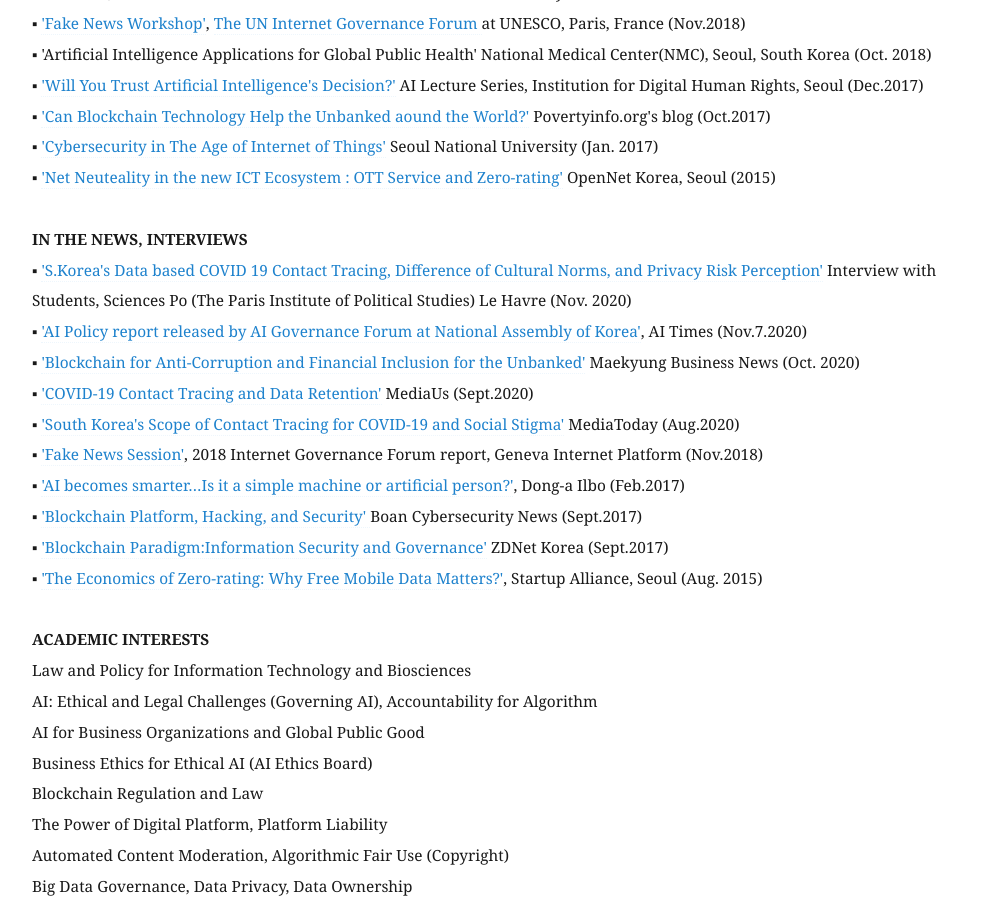
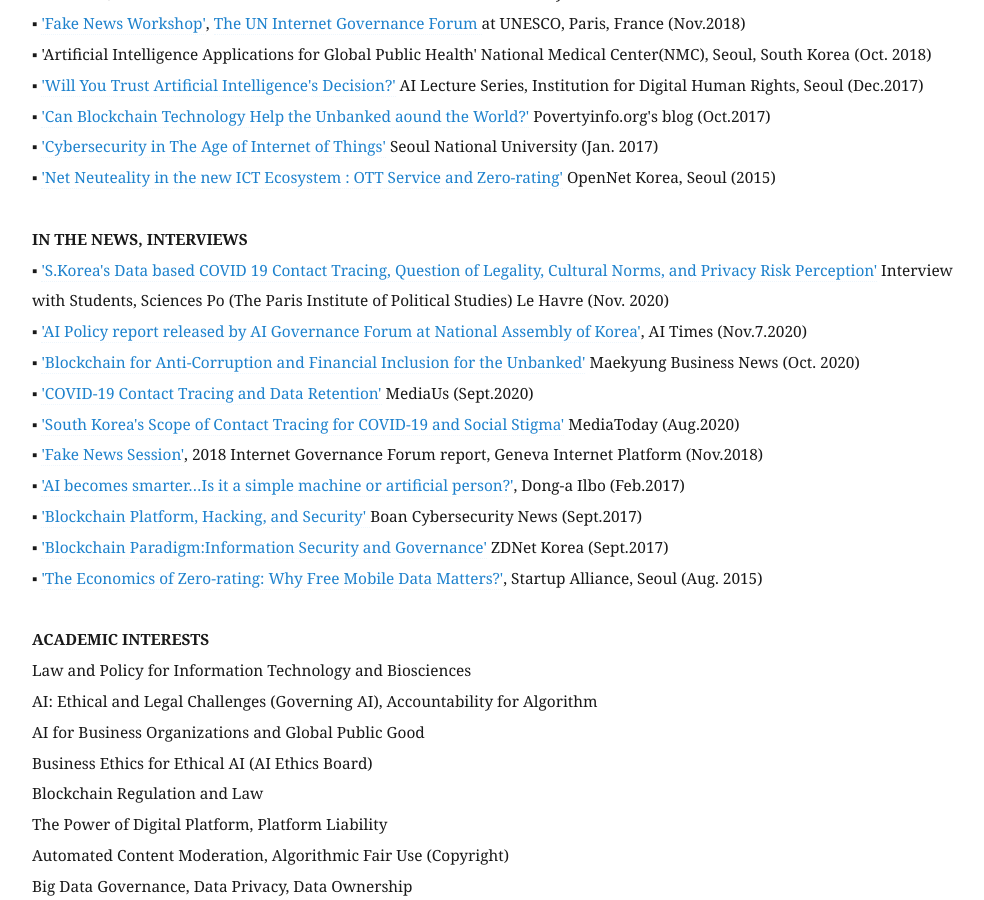
Before and after one commit to eunchangchoi/eunchangchoi.github.io, a Jekyll site: the page built from index.md, in a window 1280 px wide and 900 px high, scrolled down 3747 px. Shown: the whole window, without its empty margins (68-1052 px from the left). Built offline with Jekyll 4.4.1, drawn with Linux system fonts in a browser that asks for light colours.

Commit message:
Update index.md

```diff
--- a/index.md
+++ b/index.md
@@ -81,7 +81,7 @@
 ▪ <a href="https://opennet.or.kr/wp-content/uploads/2015/08/발표자료-Net-Neutrality-OTT-Zero-ratinghandout-2015812-.pdf">'Net Neuteality in the new ICT Ecosystem : OTT Service and Zero-rating'</a> OpenNet Korea, Seoul (2015) <br>
   <br>
  <strong> IN THE NEWS, INTERVIEWS</strong> <br>
-▪ <a href="https://soundcloud.com/zion-lee-310060380/digikorea#t=22:52"> 'S.Korea's Data based COVID 19 Contact Tracing, Difference of Cultural Norms, and Privacy Risk Perception'</a> Interview with Students, Sciences Po (The Paris Institute of Political Studies) Le Havre (Nov. 2020) <br>
+▪ <a href="https://soundcloud.com/zion-lee-310060380/digikorea#t=22:52"> 'S.Korea's Data based COVID 19 Contact Tracing, Question of Legality, Cultural Norms, and Privacy Risk Perception'</a> Interview with Students, Sciences Po (The Paris Institute of Political Studies) Le Havre (Nov. 2020) <br>
 ▪ <a href="http://www.aitimes.com/news/articleView.html?idxno=133368"> 'AI Policy report released by AI Governance Forum at National Assembly of Korea'</a>, AI Times (Nov.7.2020)<br>
 ▪ <a href="https://www.mk.co.kr/news/economy/view/2020/10/1097127/">'Blockchain for Anti-Corruption and Financial Inclusion for the Unbanked'</a> Maekyung Business News (Oct. 2020)<br>
 ▪ <a href="http://www.mediaus.co.kr/news/articleView.html?idxno=192351"> 'COVID-19 Contact Tracing and Data Retention'</a> MediaUs (Sept.2020) <br>
```
